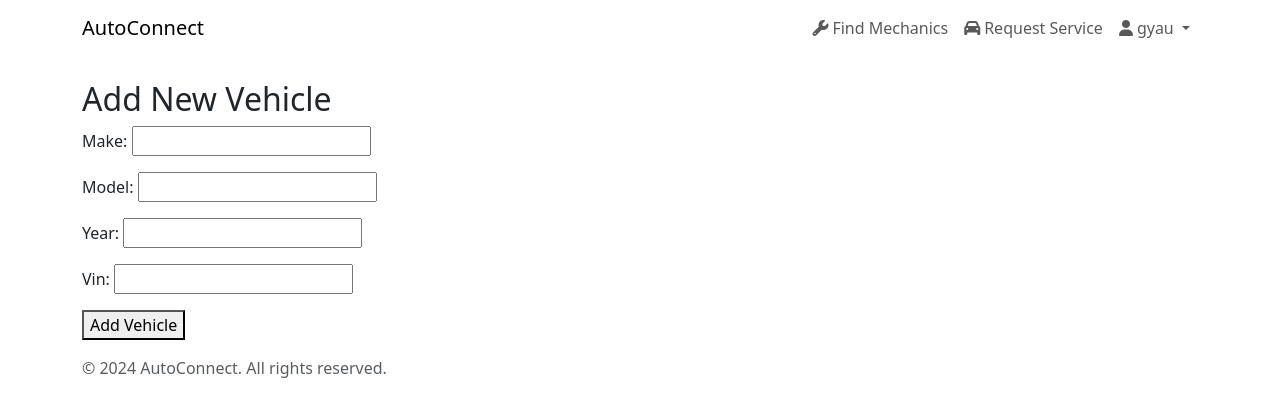
After one commit to eritten/auto-conect, a Django app: page /add-vehicle/ in a window 1280 px wide. The commit adds this page. Shown: the top 417 px of the page. Run offline with Django 5.2, Linux system fonts and the light colour scheme; a user stored in the database is signed in; data comes from the database, SQL or seed files in the repository; both versions use the stored data as it was after the commit; some libraries are stand-ins or nearby versions.

Commit message:
add changes

```diff
--- a/api/forms.py
+++ b/api/forms.py
@@ -1,12 +1,8 @@
-from .models import Review
-from .models import Order
-from .models import ServiceRequest
-from .models import Profile, Skill
 from django import forms
 from django.contrib.auth.models import User
 from django.contrib.auth.forms import UserCreationForm
-from .models import Profile
 from mapbox_location_field.forms import LocationField
+from .models import Profile, Skill, ServiceRequest, Order, Review, Vehicle, Service, Availability
 
 
 class SignUpForm(UserCreationForm):
@@ -59,22 +55,57 @@ class ProfileForm(forms.ModelForm):
 class ServiceRequestForm(forms.ModelForm):
     location = LocationField(map_attrs={"center": [
                              30, 30], "marker_color": "blue", "placeholder": "Service location"})
+    vehicle = forms.ModelChoiceField(
+        queryset=Vehicle.objects.none(), required=False)
 
     class Meta:
         model = ServiceRequest
-        fields = ['description', 'location']
+        fields = ['description', 'location', 'vehicle']
+
+    def __init__(self, *args, **kwargs):
+        user = kwargs.pop('user', None)
+        super(ServiceRequestForm, self).__init__(*args, **kwargs)
+        if user:
+            self.fields['vehicle'].queryset = Vehicle.objects.filter(
+                owner=user)
 
 
 class OrderForm(forms.ModelForm):
     location = LocationField(map_attrs={"center": [
                              30, 30], "marker_color": "green", "placeholder": "Order location"})
+    services = forms.ModelMultipleChoiceField(
+        queryset=Service.objects.all(),
+        widget=forms.CheckboxSelectMultiple,
+        required=True
+    )
+    vehicle = forms.ModelChoiceField(
+        queryset=Vehicle.objects.none(), required=False)
 
     class Meta:
         model = Order
-        fields = ['note', 'location', 'service_date']
+        fields = ['note', 'location', 'service_date', 'services', 'vehicle']
+
+    def __init__(self, *args, **kwargs):
+        user = kwargs.pop('user', None)
+        super(OrderForm, self).__init__(*args, **kwargs)
+        if user:
+            self.fields['vehicle'].queryset = Vehicle.objects.filter(
+                owner=user)
 
 
 class ReviewForm(forms.ModelForm):
     class Meta:
         model = Review
         fields = ['content', 'rating']
+
+
+class VehicleForm(forms.ModelForm):
+    class Meta:
+        model = Vehicle
+        fields = ['make', 'model', 'year', 'vin']
+
+
+class AvailabilityForm(forms.ModelForm):
+    class Meta:
+        model = Availability
+        fields = ['date', 'start_time', 'end_time']
--- /dev/null
+++ b/api/templates/add_vehicle.html
@@ -0,0 +1,9 @@
+{% extends 'base.html' %}
+{% block content %}
+<h2>Add New Vehicle</h2>
+<form method="post">
+    {% csrf_token %}
+    {{ form.as_p }}
+    <button type="submit">Add Vehicle</button>
+</form>
+{% endblock %}
--- a/api/templates/base.html
+++ b/api/templates/base.html
@@ -4,89 +4,13 @@
     <meta charset="UTF-8">
     <meta name="viewport" content="width=device-width, initial-scale=1.0">
     <title>{% block title %}AutoConnect{% endblock %}</title>
-        <!-- Mapbox GL JS -->
-        <link href='https://api.mapbox.com/mapbox-gl-js/v2.8.1/mapbox-gl.css' rel='stylesheet' />
-        <script src='https://api.mapbox.com/mapbox-gl-js/v2.8.1/mapbox-gl.js'></script>
+    <!-- Mapbox GL JS -->
+    <link href='https://api.mapbox.com/mapbox-gl-js/v2.8.1/mapbox-gl.css' rel='stylesheet' />
+    <script src='https://api.mapbox.com/mapbox-gl-js/v2.8.1/mapbox-gl.js'></script>
     <link href="https://cdn.jsdelivr.net/npm/bootstrap@5.3.0-alpha1/dist/css/bootstrap.min.css" rel="stylesheet">
     <link rel="stylesheet" href="https://cdnjs.cloudflare.com/ajax/libs/font-awesome/6.1.1/css/all.min.css">
     <style>
-        :root {
-            --primary-color: #1DA1F2;
-            --secondary-color: #14171A;
-            --background-color: #F5F8FA;
-            --text-color: #657786;
-            --accent-color: #17a2b8;
-        }
-        body {
-            background-color: var(--background-color);
-            color: var(--text-color);
-            font-family: 'Segoe UI', Tahoma, Geneva, Verdana, sans-serif;
-        }
-        .navbar {
-            background-color: #ffffff;
-            box-shadow: 0 1px 3px rgba(0,0,0,0.1);
-        }
-        .navbar-brand {
-            font-weight: bold;
-            color: var(--primary-color) !important;
-            display: flex;
-            align-items: center;
-        }
-        .logo {
-            width: 40px;
-            height: 40px;
-            margin-right: 10px;
-            background: linear-gradient(135deg, var(--primary-color), var(--accent-color));
-            border-radius: 50%;
-            display: flex;
-            align-items: center;
-            justify-content: center;
-            color: white;
-            font-size: 20px;
-            font-weight: bold;
-            text-transform: uppercase;
-            position: relative;
-            overflow: hidden;
-        }
-        .logo::before {
-            content: "AC";
-            position: absolute;
-            top: 50%;
-            left: 50%;
-            transform: translate(-50%, -50%);
-        }
-        .logo::after {
-            content: "";
-            position: absolute;
-            width: 100%;
-            height: 100%;
-            background: linear-gradient(45deg, transparent 49%, white 50%, transparent 51%);
-            transform: scale(1.5) rotate(45deg);
-        }
-        .nav-link {
-            color: var(--secondary-color) !important;
-            font-weight: 500;
-        }
-        .nav-link:hover {
-            color: var(--primary-color) !important;
-        }
-        .btn-primary {
-            background-color: var(--primary-color);
-            border-color: var(--primary-color);
-        }
-        .btn-primary:hover {
-            background-color: #0d8ecf;
-            border-color: #0d8ecf;
-        }
-        .footer {
-            background-color: #ffffff;
-            border-top: 1px solid #e1e8ed;
-            padding: 20px 0;
-            text-align: center;
-        }
-        .content-wrapper {
-            min-height: calc(100vh - 136px);
-        }
+        /* ... (keep existing styles) ... */
     </style>
     {% block extra_css %}{% endblock %}
 </head>
@@ -104,12 +28,27 @@
             <div class="collapse navbar-collapse" id="navbarNav">
                 <ul class="navbar-nav ms-auto">
                     {% if user.is_authenticated %}
+                        <li class="nav-item">
+                            <a class="nav-link" href="{% url 'mechanics_list' %}">
+                                <i class="fas fa-wrench me-1"></i>Find Mechanics
+                            </a>
+                        </li>
+                        <li class="nav-item">
+                            <a class="nav-link" href="{% url 'service_request' %}">
+                                <i class="fas fa-car me-1"></i>Request Service
+                            </a>
+                        </li>
                         <li class="nav-item dropdown">
                             <a class="nav-link dropdown-toggle" href="#" id="navbarDropdown" role="button" data-bs-toggle="dropdown" aria-expanded="false">
                                 <i class="fas fa-user me-1"></i>{{ user.username }}
                             </a>
                             <ul class="dropdown-menu" aria-labelledby="navbarDropdown">
                                 <li><a class="dropdown-item" href="{% url 'profile' %}">Profile</a></li>
+                                {% if user.profile.user_type == 'dr' %}
+                                    <li><a class="dropdown-item" href="{% url 'add_vehicle' %}">Add Vehicle</a></li>
+                                {% elif user.profile.user_type == 'me' %}
+                                    <li><a class="dropdown-item" href="{% url 'set_availability' %}">Set Availability</a></li>
+                                {% endif %}
                                 <li><a class="dropdown-item" href="{% url 'password_change' %}">Change Password</a></li>
                                 <li><hr class="dropdown-divider"></li>
                                 <li><a class="dropdown-item" href="{% url 'logout' %}">Logout</a></li>
@@ -135,6 +74,14 @@
     <!-- Main Content -->
     <div class="content-wrapper">
         <div class="container mt-4">
+            {% if messages %}
+                {% for message in messages %}
+                    <div class="alert alert-{{ message.tags }} alert-dismissible fade show" role="alert">
+                        {{ message }}
+                        <button type="button" class="btn-close" data-bs-dismiss="alert" aria-label="Close"></button>
+                    </div>
+                {% endfor %}
+            {% endif %}
             {% block content %}{% endblock %}
         </div>
     </div>
--- a/api/views.py
+++ b/api/views.py
@@ -2,23 +2,16 @@ from django.urls import reverse
 from datetime import datetime, time
 from django.utils.timezone import make_aware
 from django.utils.dateparse import parse_date
-from .models import Order, User
-from django.shortcuts import render, redirect, get_object_or_404
-from .models import Profile
+from django.shortcuts import render, redirect, get_object_or_404, get_list_or_404
 from django.views.generic import ListView
-from .forms import ServiceRequestForm
-from .forms import ReviewForm
-from .forms import OrderForm
 from django.contrib.auth.decorators import login_required
-from .models import Profile, Order, Review
-from .forms import ProfileForm
-from django.shortcuts import render, redirect, get_object_or_404, get_list_or_404
-from .forms import SignUpForm
 from django.contrib.auth import login
 from django.contrib.auth.models import User
 from django.contrib import messages
 from django.conf import settings
 from django.core.mail import send_mail
+from .models import Profile, Order, Review, ServiceRequest, Vehicle, Service, Availability
+from .forms import SignUpForm, ProfileForm, ServiceRequestForm, OrderForm, ReviewForm, VehicleForm, AvailabilityForm
 
 
 def signup_view(request):
@@ -28,28 +21,23 @@ def signup_view(request):
         password1 = request.POST['password1']
         password2 = request.POST['password2']
 
-        # Validate password strength (optional)
         if len(password1) < 8:
             messages.error(
                 request, "Password must be at least 8 characters long.")
             return redirect('signup')
 
-        # Check if passwords match
         if password1 != password2:
             messages.error(request, "Passwords do not match.")
             return redirect('signup')
 
-        # Check for existing username
         if User.objects.filter(username=username).exists():
             messages.error(request, "Username already exists.")
             return redirect('signup')
 
-        # Check for existing email
         if User.objects.filter(email=email).exists():
             messages.error(request, "Email already exists.")
             return redirect('signup')
 
-        # Create the user
         user = User.objects.create_user(
             username=username, email=email, password=password1)
         user.save()
@@ -63,7 +51,7 @@ def signup_view(request):
 
 def mechanic_list_view(request):
     mechanics = Profile.objects.filter(user_type='me')
-    return render(request, 'mechanic_list.html', {'mechanics': mechanics})
+    return render(request, 'mechanic_list.html', {'mechanics': mechanics, 'mapbox_token': settings.MAPBOX_KEY})
 
 
 def home_view(request):
@@ -71,11 +59,13 @@ def home_view(request):
     user_type = None
     driver_orders = None
     mechanic_orders = None
+    vehicles = None
 
     if request.user.is_authenticated:
         user_type = request.user.profile.user_type
         if user_type == 'dr':
             driver_orders = Order.objects.filter(driver=request.user)
+            vehicles = Vehicle.objects.filter(owner=request.user)
         elif user_type == 'me':
             mechanic_orders = Order.objects.filter(mechanic=request.user)
 
@@ -84,6 +74,7 @@ def home_view(request):
         'user_type': user_type,
         'driver_orders': driver_orders,
         'mechanic_orders': mechanic_orders,
+        'vehicles': vehicles,
     }
     return render(request, 'home.html', context)
 
@@ -109,28 +100,28 @@ def complete_profile_view(request):
 @login_required
 def profile_view(request):
     profile = request.user.profile
-    return render(request, 'profile.html', {'profile': profile})
+    vehicles = Vehicle.objects.filter(owner=request.user)
+    return render(request, 'profile.html', {'profile': profile, 'vehicles': vehicles})
 
 
 @login_required
 def order_mechanic_view(request, mechanic_id):
     mechanic = get_object_or_404(User, id=mechanic_id, profile__user_type='me')
     if request.method == 'POST':
-        form = OrderForm(request.POST)
+        form = OrderForm(request.POST, user=request.user)
         if form.is_valid():
             order = form.save(commit=False)
             order.driver = request.user
             order.mechanic = mechanic
             order.save()
+            form.save_m2m()  # Save the many-to-many relationships (services)
 
-            # Generate the order URL
             order_url = request.build_absolute_uri(
                 reverse('accept_order', args=[order.id]))
 
-            # Send email
             send_mail(
                 'New Mechanic Order',
-                f'{request.user.username} has requested your service.\nLocation: {order.location}\nPreferred Date: {order.service_date}\nNote: {order.note}\n\nClick here to accept the order: {order_url}',
+                f'{request.user.username} has requested your service.\nLocation: {order.location}\nPreferred Date: {order.service_date}\nNote: {order.note}\nServices: {", ".join([s.name for s in order.services.all()])}\n\nClick here to accept the order: {order_url}',
                 settings.DEFAULT_FROM_EMAIL,
                 [mechanic.email],
             )
@@ -141,7 +132,7 @@ def order_mechanic_view(request, mechanic_id):
         else:
             messages.error(request, "Please fill in all fields correctly.")
     else:
-        form = OrderForm()
+        form = OrderForm(user=request.user)
 
     return render(request, 'order_mechanic.html', {'mechanic': mechanic, 'form': form, 'mapbox_token': settings.MAPBOX_KEY})
 
@@ -168,7 +159,7 @@ def review_mechanic_view(request, order_id):
 @login_required
 def service_request_view(request):
     if request.method == 'POST':
-        form = ServiceRequestForm(request.POST)
+        form = ServiceRequestForm(request.POST, user=request.user)
         if form.is_valid():
             service_request = form.save(commit=False)
             service_request.driver = request.user
@@ -176,7 +167,7 @@ def service_request_view(request):
             messages.success(request, "Service request created successfully.")
             return redirect('home')
     else:
-        form = ServiceRequestForm()
+        form = ServiceRequestForm(user=request.user)
 
     return render(request, 'service_request.html', {'form': form, 'mapbox_token': settings.MAPBOX_KEY})
 
@@ -190,6 +181,11 @@ class MechanicListView(ListView):
     def get_queryset(self):
         return Profile.objects.filter(user_type='me')
 
+    def get_context_data(self, **kwargs):
+        context = super().get_context_data(**kwargs)
+        context['mapbox_token'] = settings.MAPBOX_KEY
+        return context
+
 
 @login_required
 def accept_order_view(request, order_id):
@@ -200,3 +196,35 @@ def accept_order_view(request, order_id):
         messages.success(request, "You have accepted the order.")
         return redirect('home')
     return render(request, 'accept_order.html', {'order': order})
+
+
+@login_required
+def add_vehicle_view(request):
+    if request.method == 'POST':
+        form = VehicleForm(request.POST)
+        if form.is_valid():
+            vehicle = form.save(commit=False)
+            vehicle.owner = request.user
+            vehicle.save()
+            messages.success(request, "Vehicle added successfully.")
+            return redirect('profile')
+    else:
+        form = VehicleForm()
+
+    return render(request, 'add_vehicle.html', {'form': form})
+
+
+@login_required
+def set_availability_view(request):
+    if request.method == 'POST':
+        form = AvailabilityForm(request.POST)
+        if form.is_valid():
+            availability = form.save(commit=False)
+            availability.mechanic = request.user
+            availability.save()
+            messages.success(request, "Availability set successfully.")
+            return redirect('profile')
+    else:
+        form = AvailabilityForm()
+
+    return render(request, 'set_availability.html', {'form': form})
--- a/karim_project/urls.py
+++ b/karim_project/urls.py
@@ -10,7 +10,9 @@ from api.views import (
     mechanic_list_view,
     service_request_view,
     MechanicListView,
-    accept_order_view
+    accept_order_view,
+    add_vehicle_view,
+    set_availability_view
 )
 from django.conf import settings
 from django.conf.urls.static import static
@@ -29,9 +31,9 @@ urlpatterns = [
     path('mechanics/', mechanic_list_view, name='mechanic_list'),
     path('service-request/', service_request_view, name='service_request'),
     path('mechanics-list/', MechanicListView.as_view(), name='mechanics_list'),
-    path('accept-order/<int:order_id>/',
-         accept_order_view, name='accept_order'),
-
+    path('accept-order/<int:order_id>/', accept_order_view, name='accept_order'),
+    path('add-vehicle/', add_vehicle_view, name='add_vehicle'),
+    path('set-availability/', set_availability_view, name='set_availability'),
 ]
 
 if settings.DEBUG:
```
Also changed, not shown: api/models.py (+52 -13 lines), api/templates/complete_profile.html (+87 -50 lines), api/templates/mechanic_list.html (+77 -18 lines), api/templates/order_mechanic.html (+60 -24 lines), api/templates/service_request.html (added, +9 -0 lines), api/templates/set_availability.html (added, +9 -0 lines), api/migrations/0002_auto_20240722_0317.py (added), db.sqlite3, media/profile-images/Screenshot_2024-03-19_233044_7umj9wq.png (added), media/profile-images/Screenshot_2024-03-19_233044_AVl1UD7.png (added).
